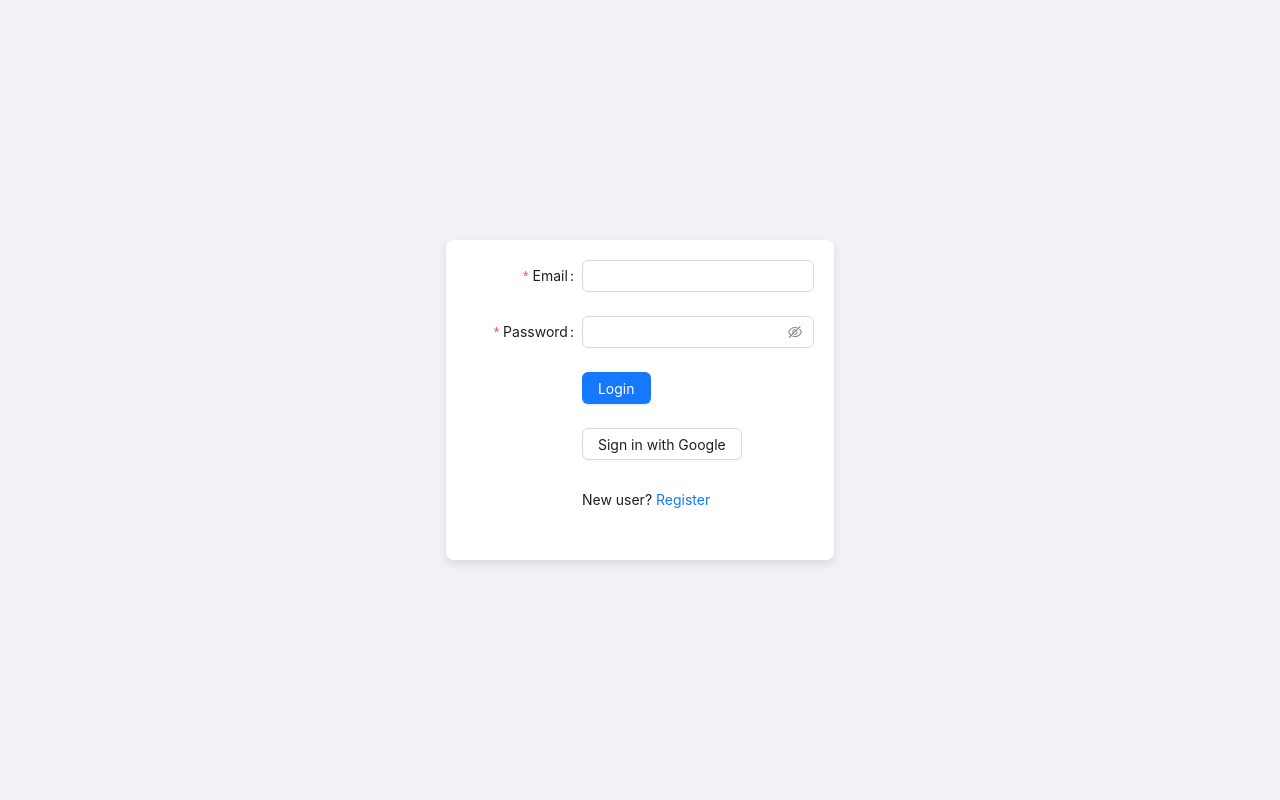
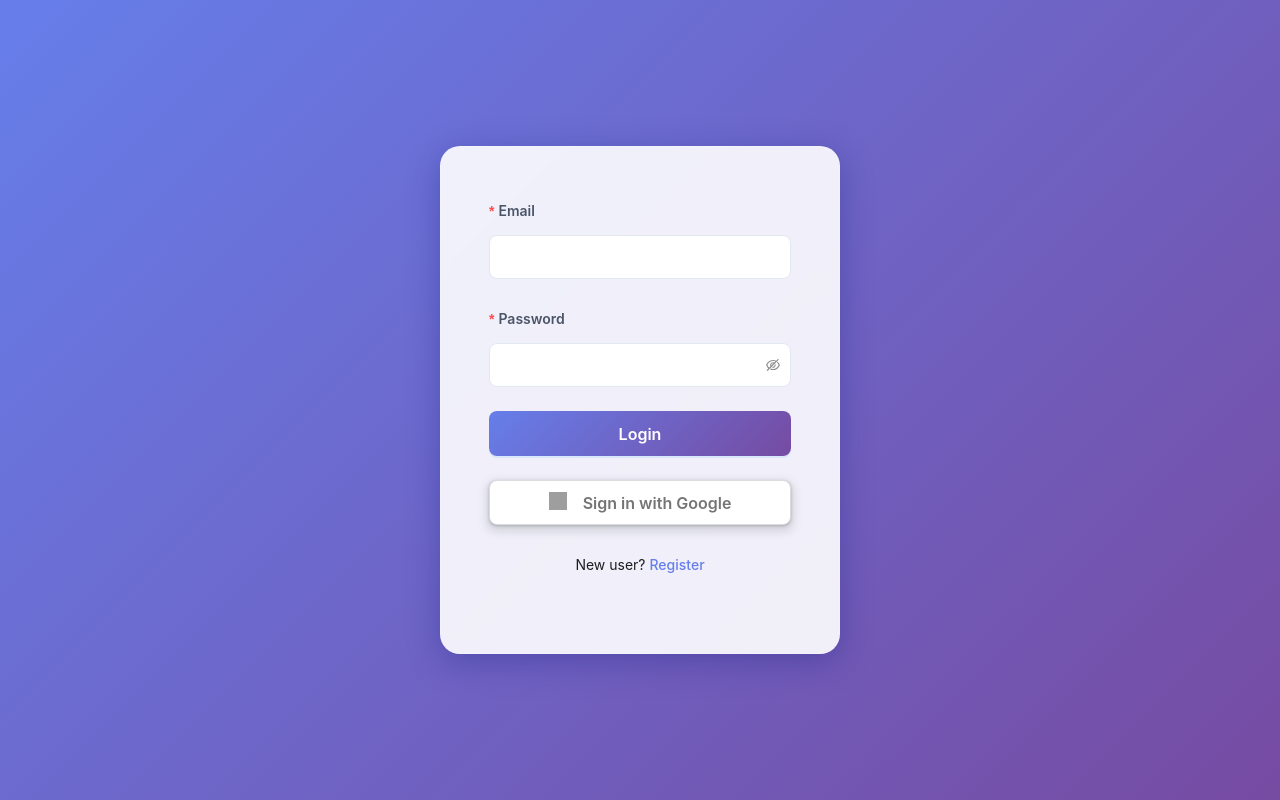
Before and after one commit to AKN414-IND/Disable-Assistant, a React (Create React App) app: page / in a window 1280 px wide. Built offline with nearby package versions, Linux system fonts and the light colour scheme; no server answers; grey boxes are pictures that could not be loaded; the HTML template or start-up script is replaced by a standard one.

Commit message:
added a feature which displays profile picture and also modified css of login page

```diff
--- a/src/components/LandingPage.jsx
+++ b/src/components/LandingPage.jsx
@@ -2,11 +2,16 @@ import React, { useEffect, useState } from 'react';
 import { useNavigate } from 'react-router-dom';
 import { signOut, onAuthStateChanged } from 'firebase/auth';
 import { auth } from '../Firebase';
+import { Modal, Avatar, Button } from 'antd';
 import './LandingPage.css';
 
 export const LandingPage = () => {
   const navigate = useNavigate();
   const [isAdmin, setIsAdmin] = useState(false);
+  const [user, setUser] = useState(null);
+  const [isModalVisible, setIsModalVisible] = useState(false);
+  const [profileImageUrl, setProfileImageUrl] = useState(null);
+  const [username, setUsername] = useState('');
 
   const handleLogout = async () => {
     try {
@@ -20,14 +25,39 @@ export const LandingPage = () => {
   };
 
   useEffect(() => {
-    const unsubscribe = onAuthStateChanged(auth, (user) => {
-      if (user) {
-        if (user.email === 'appukuttan673@gmail.com') {
+    const unsubscribe = onAuthStateChanged(auth, (currentUser) => {
+      if (currentUser) {
+        setUser(currentUser);
+        if (currentUser.email === 'appukuttan673@gmail.com') {
           setIsAdmin(true);
         } else {
           setIsAdmin(false);
         }
+
+
+        if (currentUser.providerData[0]?.providerId === 'google.com' && currentUser.photoURL) {
+          setUsername(currentUser.displayName);
+          const emailFirstLetter = currentUser.email.charAt(0).toUpperCase()+currentUser.email.charAt(1).toUpperCase();
+          const textColor = 'ffffff';
+          const blackBackground = '000000';
+          setProfileImageUrl(
+            `https://ui-avatars.com/api/?name=${emailFirstLetter}&background=${blackBackground}&color=${textColor}&size=150`
+          );
+        } else {
+
+          const emailFirstLetter = currentUser.email.charAt(0).toUpperCase()+currentUser.email.charAt(1).toUpperCase();
+          const textColor = 'ffffff';
+          const blackBackground = '000000';
+          setProfileImageUrl(
+            `https://ui-avatars.com/api/?name=${emailFirstLetter}&background=${blackBackground}&color=${textColor}&size=150`
+          );
+
+
+          const emailUsername = currentUser.email.split('@')[0];
+          setUsername(emailUsername);
+        }
       } else {
+        setUser(null);
         setIsAdmin(false);
       }
     });
@@ -39,9 +69,24 @@ export const LandingPage = () => {
     navigate('/admin');
   };
 
+  const showProfileModal = () => {
+    setIsModalVisible(true);
+  };
+
+  const handleModalClose = () => {
+    setIsModalVisible(false);
+  };
+
   return (
     <div className="landing-page">
       <div className="logout-container">
+        <Avatar
+          size="large"
+          src={profileImageUrl}
+          onClick={showProfileModal}
+          style={{ cursor: 'pointer', marginRight: '10px' }}
+        />
+
         <button className="logout-btn" onClick={handleLogout}>
           Logout
         </button>
@@ -74,6 +119,25 @@ export const LandingPage = () => {
           <h3>Kids Entertainment</h3>
         </div>
       </div>
+
+      {user && (
+        <Modal
+          title="Profile Details"
+          visible={isModalVisible}
+          onCancel={handleModalClose}
+          footer={[
+            <Button key="close" onClick={handleModalClose}>
+              Close
+            </Button>
+          ]}
+        >
+          <div style={{ textAlign: 'center' }}>
+            <Avatar size={100} src={profileImageUrl} />
+            <h3 style={{ marginTop: '20px' }}>{username}</h3>
+            <p>Email: {user.email}</p>
+          </div>
+        </Modal>
+      )}
     </div>
   );
 };
--- a/src/components/Login.css
+++ b/src/components/Login.css
@@ -1,14 +1,129 @@
-.ent1 {
-    display: flex;
-    justify-content: center;
-    align-items: center;
-    height: 100vh;
-    background-color: #f0f2f5;
+.register-link{
+  text-align: center;
+}
+.login-page {
+  display: flex;
+  justify-content: center;
+  align-items: center;
+  min-height: 100vh;
+  background: linear-gradient(135deg, #667eea 0%, #764ba2 100%);
+  font-family: 'Poppins', sans-serif;
+  margin: 0;
+  padding: 0;
+}
+
+.login-container {
+  width: 100%;
+  max-width: 400px;
+  animation: fadeIn 0.5s ease-out;
+}
+
+.login-form {
+  background: rgba(255, 255, 255, 0.9);
+  padding: 3rem;
+  border-radius: 20px;
+  box-shadow: 0 8px 32px rgba(31, 38, 135, 0.37);
+  backdrop-filter: blur(4px);
+  border: 1px solid rgba(255, 255, 255, 0.18);
+}
+
+.login-form .ant-form-item-label > label {
+  font-weight: 600;
+  color: #4a5568;
+}
+
+.login-form .ant-input,
+.login-form .ant-input-password {
+  border-radius: 8px;
+  border: 1px solid #e2e8f0;
+  padding: 10px;
+  transition: all 0.3s;
+}
+
+.login-form .ant-input:focus,
+.login-form .ant-input-password:focus {
+  border-color: #667eea;
+  box-shadow: 0 0 0 2px rgba(102, 126, 234, 0.2);
+}
+
+.login-form .ant-btn {
+  width: 100%;
+  height: 45px;
+  font-size: 16px;
+  font-weight: 600;
+  border-radius: 8px;
+  transition: all 0.3s;
+}
+
+.login-form .ant-btn-primary {
+  background: linear-gradient(135deg, #667eea 0%, #764ba2 100%);
+  border: none;
+}
+
+.login-form .ant-btn-primary:hover {
+  opacity: 0.9;
+  transform: translateY(-2px);
+  box-shadow: 0 4px 12px rgba(102, 126, 234, 0.5);
+}
+
+.login-form .ant-btn-default {
+  background: white;
+  color: #4a5568;
+  border: 1px solid #e2e8f0;
+}
+
+.login-form .ant-btn-default:hover {
+  background: #f7fafc;
+  border-color: #cbd5e0;
+}
+
+.login-form .ant-form-item {
+  margin-bottom: 24px;
+}
+
+.login-form a {
+  color: #667eea;
+  text-decoration: none;
+  font-weight: 500;
+  transition: color 0.3s;
+}
+
+.login-form a:hover {
+  color: #764ba2;
+}
+
+@media (max-width: 576px) {
+  .login-form {
+    padding: 2rem;
   }
+}
 
-  .ant-form {
-    padding: 20px;
-    background-color: white;
-    box-shadow: 0 4px 8px rgba(0, 0, 0, 0.1);
-    border-radius: 8px;
-  }
+@keyframes fadeIn {
+  from { opacity: 0; transform: translateY(-20px); }
+  to { opacity: 1; transform: translateY(0); }
+}
+.login-form .google-signin-btn {
+  display: flex;
+  align-items: center;
+  justify-content: center;
+  background-color: #ffffff;
+  color: #757575;
+  border: 1px solid #dadce0;
+  box-shadow: 0 1px 3px 0 rgba(60,64,67,0.3), 0 4px 8px 3px rgba(60,64,67,0.15);
+  transition: box-shadow 0.3s;
+}
+
+.login-form .google-signin-btn:hover {
+  box-shadow: 0 2px 3px 0 rgba(60,64,67,0.3), 0 6px 10px 4px rgba(60,64,67,0.15);
+}
+
+.login-form .google-signin-btn .google-icon {
+  width: 18px;
+  height: 18px;
+  margin-right: 8px;
+}
+
+.login-form .ant-btn > .anticon + span,
+.login-form .ant-btn > span + .anticon {
+  margin-left: 8px;
+}
--- a/src/components/Login.jsx
+++ b/src/components/Login.jsx
@@ -43,12 +43,13 @@ export const Login = () => {
   };
 
   return (
-    <div className="ent1">
+    <div className="login-page">
+      <div className="login-container">
         <Form
+          className="login-form"
           name="login"
-        labelCol={{ span: 8 }}
-        wrapperCol={{ span: 16 }}
-        style={{ maxWidth: 600 }}
+          labelCol={{ span: 24 }}
+          wrapperCol={{ span: 24 }}
           initialValues={{ remember: true }}
           onFinish={onFinish}
           autoComplete="off"
@@ -80,24 +81,36 @@ export const Login = () => {
             <Input.Password />
           </Form.Item>
 
-        <Form.Item wrapperCol={{ offset: 8, span: 16 }}>
+          <Form.Item>
             <Button type="primary" htmlType="submit" loading={loading}>
               Login
             </Button>
           </Form.Item>
 
-        <Form.Item wrapperCol={{ offset: 8, span: 16 }}>
-          <Button onClick={handleGoogleSignIn} loading={loading}>
+          <Form.Item>
+            <Button
+              onClick={handleGoogleSignIn}
+              loading={loading}
+              icon={
+                <img
+                  src="https://www.gstatic.com/firebasejs/ui/2.0.0/images/auth/google.svg"
+                  alt="Google logo"
+                  className="google-icon"
+                />
+              }
+              className="google-signin-btn"
+            >
               Sign in with Google
             </Button>
           </Form.Item>
 
-        <Form.Item wrapperCol={{ offset: 8, span: 16 }}>
-          <div>
+          <Form.Item>
+            <div className="register-link">
               New user? <Link to="/register">Register</Link>
             </div>
           </Form.Item>
         </Form>
       </div>
+    </div>
   );
 };
```
Lines whose indentation alone changed are shown as unchanged.
